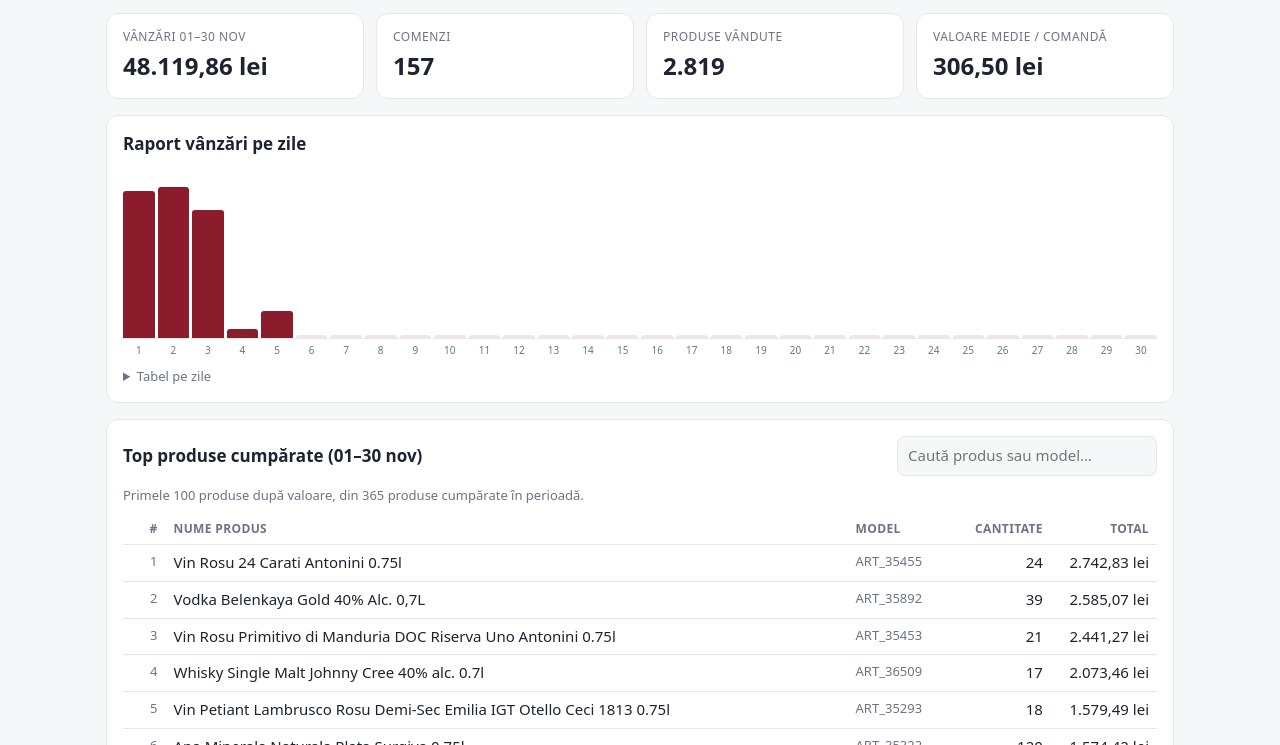
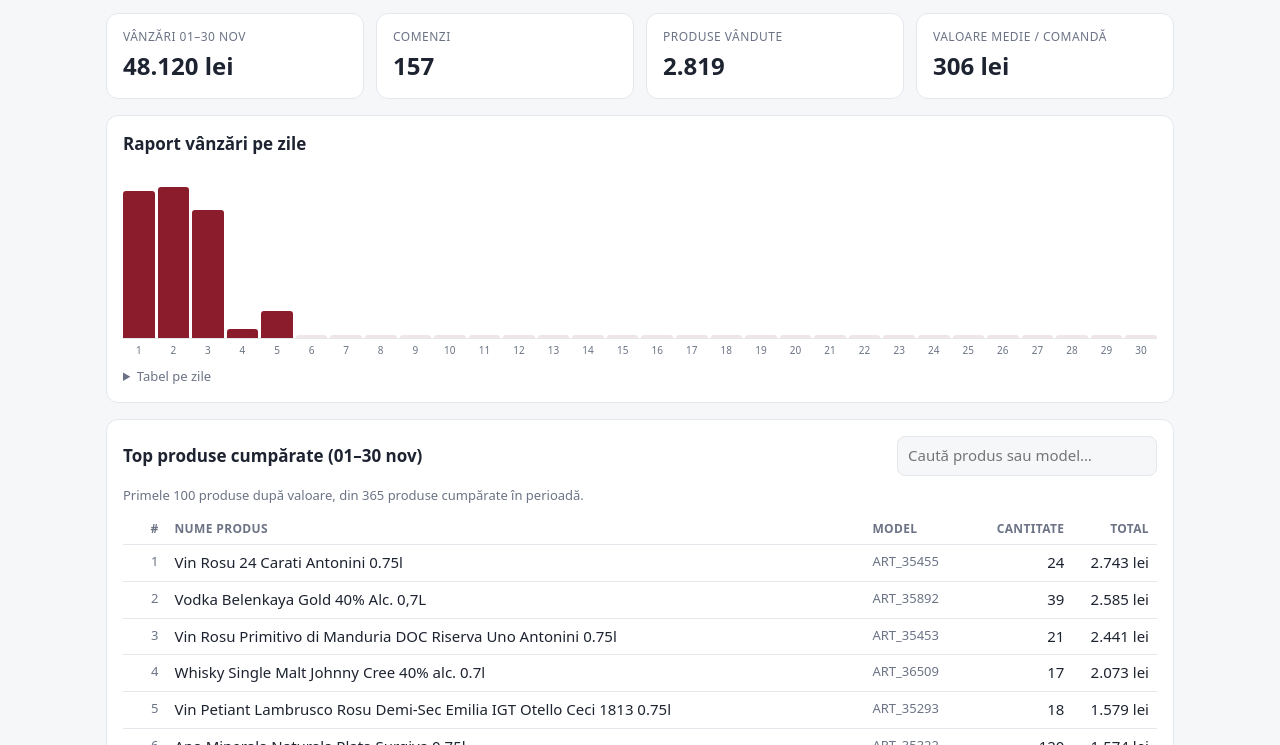
Before and after one commit to Geanta1/bf-drinks, a plain HTML site: page rapoarte/index.html in a window 1280 px wide. Shown: the part 55-800 px from the top of the page. Drawn offline with Linux system fonts and the light colour scheme.

Commit message:
Valori fara zecimale

```diff
--- a/rapoarte/index.html
+++ b/rapoarte/index.html
@@ -80,7 +80,7 @@ details summary{cursor:pointer;color:var(--muted);font-size:13px;margin-top:10px
 </section>
 </div>
 <script>
-const lei=v=>v.toLocaleString('ro-RO',{minimumFractionDigits:2,maximumFractionDigits:2})+' lei';
+const lei=v=>v.toLocaleString('ro-RO',{minimumFractionDigits:0,maximumFractionDigits:0})+' lei';
 const int=v=>v.toLocaleString('ro-RO');
 const esc=s=>String(s).replace(/[&<>"]/g,c=>({'&':'&amp;','<':'&lt;','>':'&gt;','"':'&quot;'}[c]));
 let D=null,sortK=3,sortDir=-1;
```
